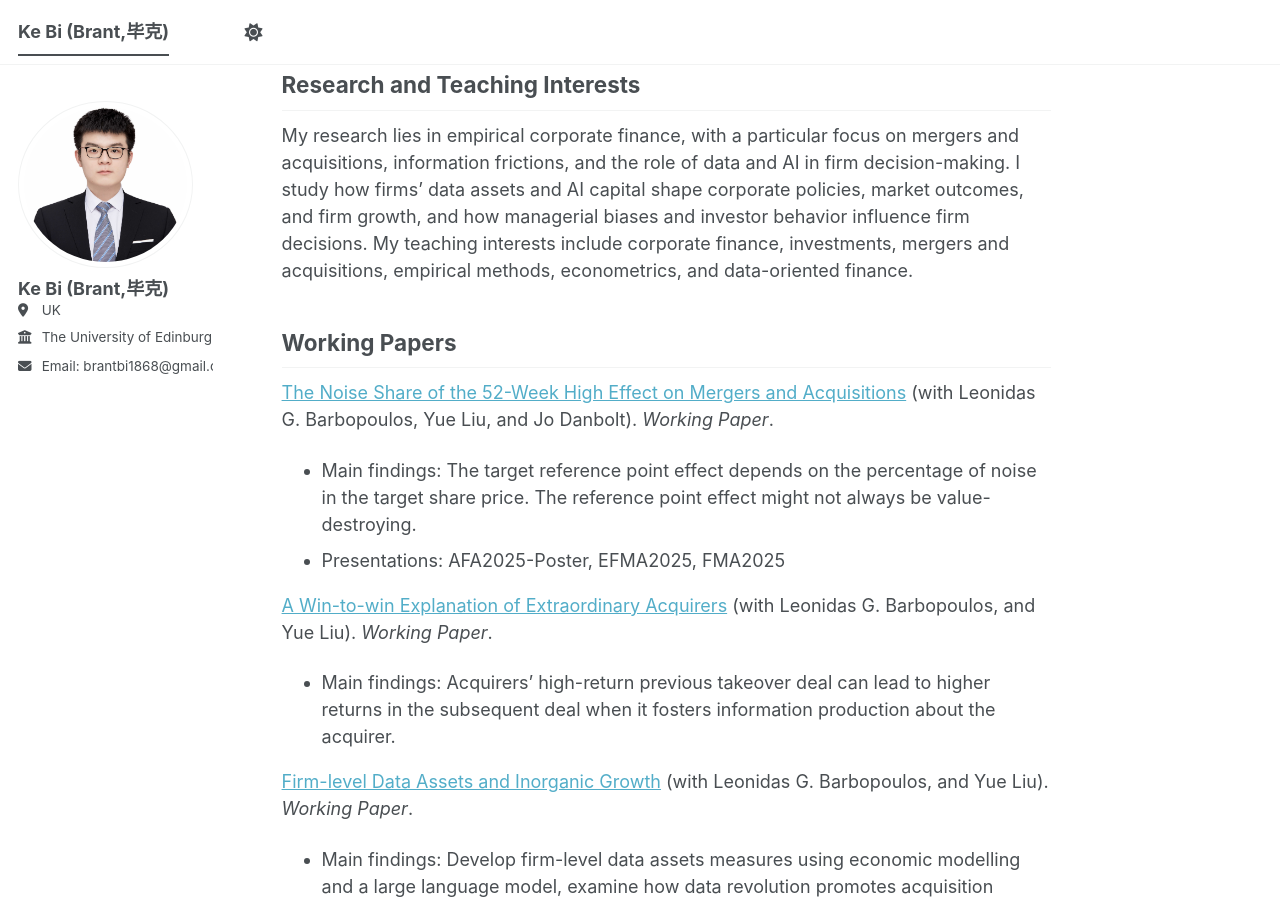
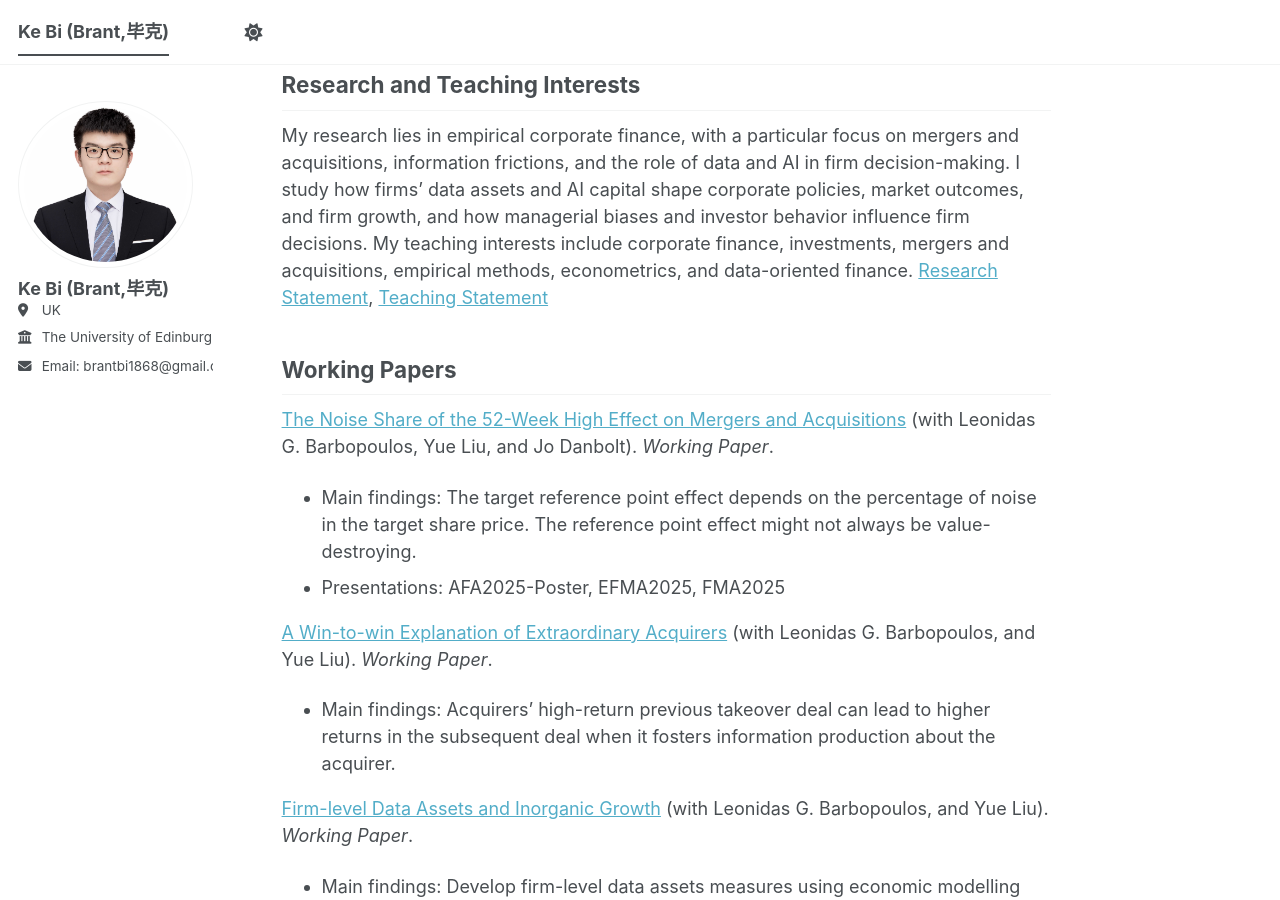
Before and after one commit to brant1868/brant1868.github.io, a Jekyll site: the page built from _pages/about.md, in a window 1280 px wide and 900 px high, scrolled down 354 px. Built offline with Jekyll 4.4.1, drawn with Linux system fonts in a browser that asks for light colours; a script bundle is joined from its source files by our own code; library files that are not in the unit come from our copies.

Commit message:
Update about.md

```diff
--- a/_pages/about.md
+++ b/_pages/about.md
@@ -22,7 +22,7 @@
 Research and Teaching Interests
 ------
 <!--  My research and teaching interests involve corporate finance, the economics of data and AI, and behavioral finance. Within corporate finance, my research addresses mergers and acquisitions, capital expenditures, and convertible securities. Within the economics of data and AI, my research addresses how firms’ data assets and AI capital shape corporate policies, market outcomes, and the broader economy. Within behavioral finance, my research addresses how managerial biases and investor psychology influence firm decisions. -->
-My research lies in empirical corporate finance, with a particular focus on mergers and acquisitions, information frictions, and the role of data and AI in firm decision-making. I study how firms’ data assets and AI capital shape corporate policies, market outcomes, and firm growth, and how managerial biases and investor behavior influence firm decisions. My teaching interests include corporate finance, investments, mergers and acquisitions, empirical methods, econometrics, and data-oriented finance.
+My research lies in empirical corporate finance, with a particular focus on mergers and acquisitions, information frictions, and the role of data and AI in firm decision-making. I study how firms’ data assets and AI capital shape corporate policies, market outcomes, and firm growth, and how managerial biases and investor behavior influence firm decisions. My teaching interests include corporate finance, investments, mergers and acquisitions, empirical methods, econometrics, and data-oriented finance. [Research Statement](https://drive.google.com/file/d/1Co9qF-4s6H6fwLc9D1atQatM5PqSXmN7/view?usp=sharing){:target="_blank" }, [Teaching Statement](https://drive.google.com/file/d/11SOkgGuj8OwazSW6n1HKRdb0bjZXLW7D/view?usp=sharing){:target="_blank" }
 
 Working Papers
 ------
```
